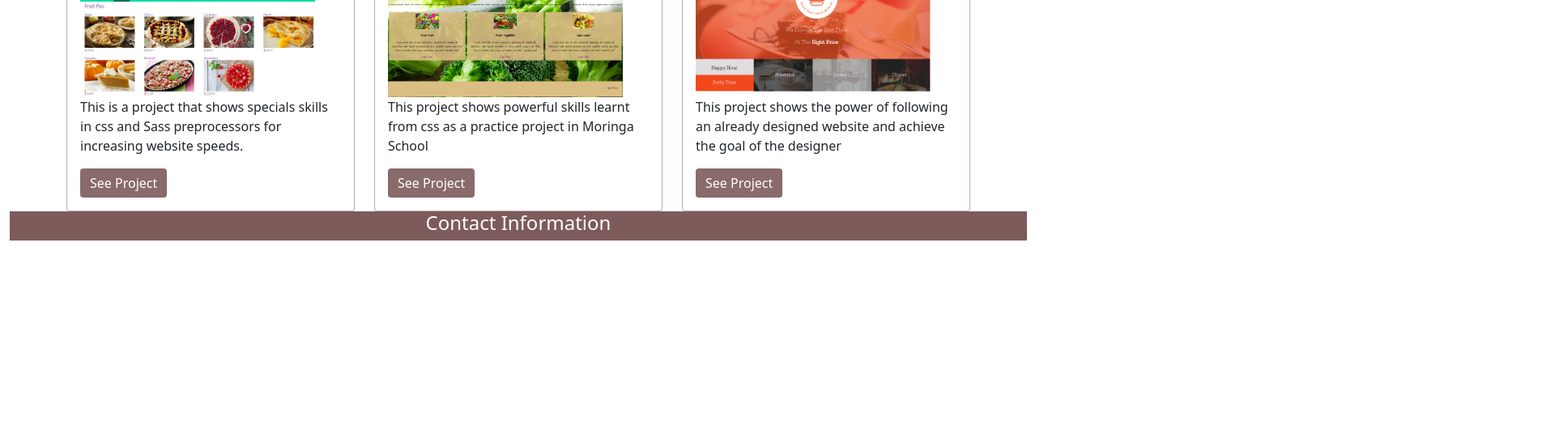
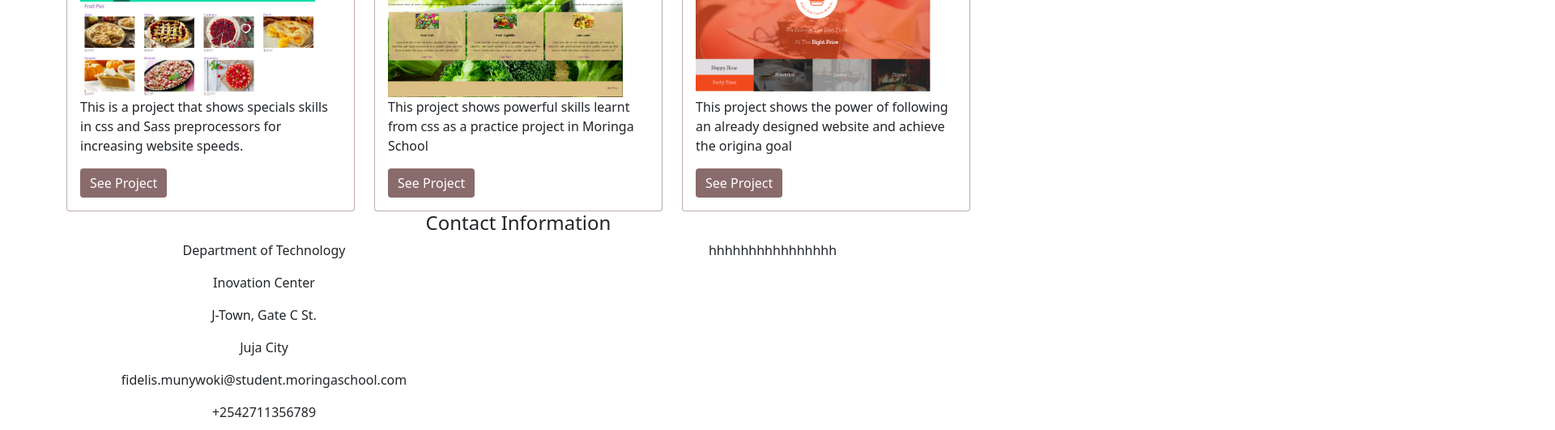
Before and after one commit to FidelMunywoki/fidel-portfolio, a plain HTML site: page index.html in a window 1280 px wide. Shown: the part 1430-1961 px from the top of the page at 81% size, 1920 px wide, since content can reach past the window. Before the commit the page ends 1727 px from the top, so only its background shows below. Drawn offline with nearby package versions, Linux system fonts and the light colour scheme.

Commit message:
update index.html

```diff
--- a/index.html
+++ b/index.html
@@ -165,7 +165,7 @@
                   <div class="card-body">
                     <h5 class="card-title">Anitas Kitchen</h5>
                     <img src="./assets/anitas-kitchen-img.png" alt="">
-                    <p class="card-text">This project shows the power of following an already designed website and achieve the goal of the designer</p>
+                    <p class="card-text">This project shows the power of following an already designed website and achieve the origina goal</p>
                     <a href="https://fidelmunywoki.github.io/Anitas-Kitchen/"target="_blank" class="btn btn-primary">See Project</a>
                   </div>
                 </div>
@@ -175,9 +175,35 @@
     </div>
 
 
-    <div class="container-fluid projects footer-bg-color">
+    <div class="container-fluid projects footer-">
         <div class="row">
             <h4>Contact Information</h4>
+            <div class="col-md-6">
+                <div>
+                    <p>Department of Technology</p>
+                    <p>Inovation Center</p>
+                </div>
+
+                <div>
+                    <p>J-Town, Gate C St.</p>
+                    <p>Juja City</p>
+                    <p>fidelis.munywoki@student.moringaschool.com</p>
+                    <p>+2542711356789</p>
+                </div>
+
+                <div class="footer-icons">
+                    <div><a href="https://github.com/FidelMunywoki"><img src="./assets/github-icon.png" alt="github"></a></div>
+                    <div><a href="https://www.linkedin.com/in/fidelmunywoki/"><img src="./assets/linkedIn-icon.png" alt="linkedIN"></a></div>
+                    <div><a href="#"><img src="./assets/twitter-icon.jpg" alt="twitter"></a></div>
+                    <div><a href="#"><img src="./assets/Facebook-icon.png" alt="Facebok"></a></div>
+                    <div><a href="#"><img src="./assets/instagram-icon.jpg" alt="Instagram"></a></div>
+                </div>
+
+            </div>
+
+            <div class="col-md-6">
+                <p>hhhhhhhhhhhhhhhh</p>
+            </div>
 
         </div>
 
```
